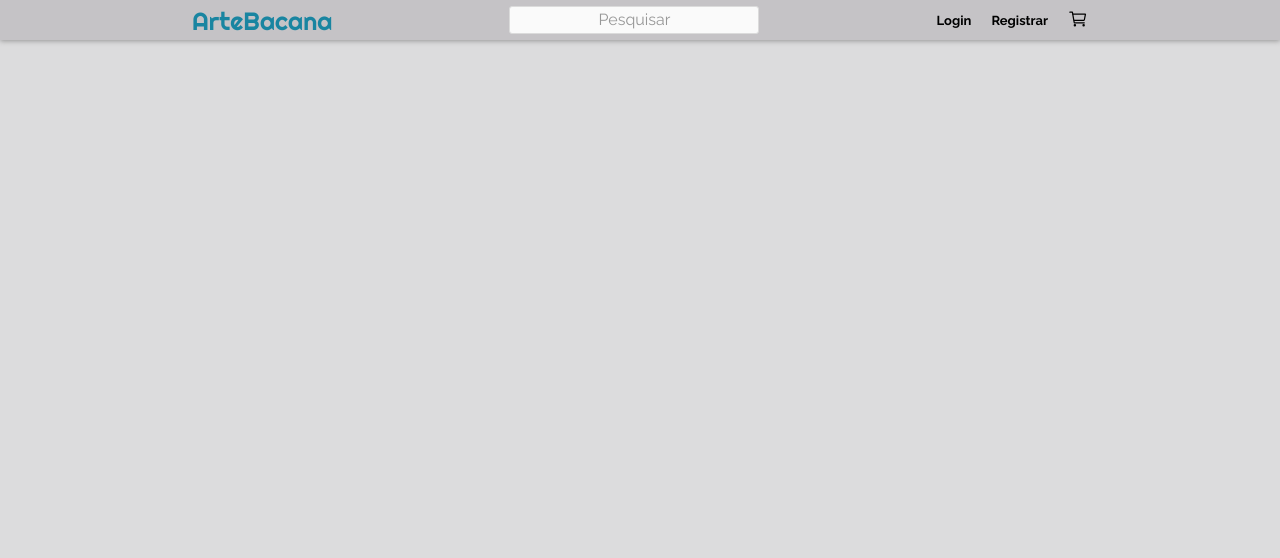
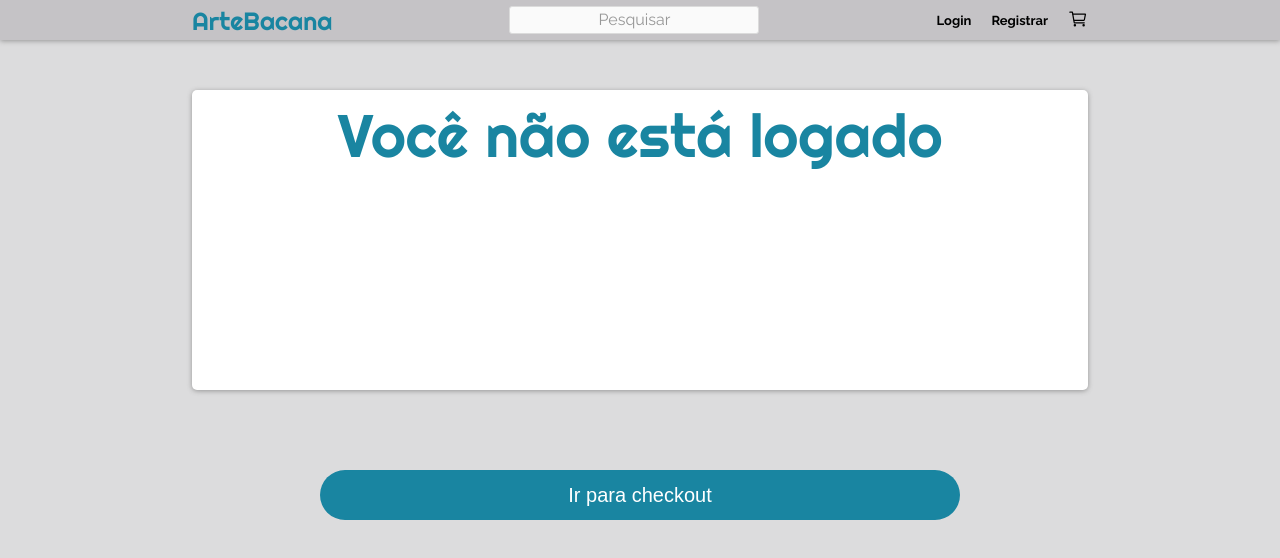
Before and after one commit to RomanJoseph/ArteBacanaFront, a React (Create React App) app: page /cart in a window 1280 px wide. Shown: the top 558 px of the page. Built offline with nearby package versions, Linux system fonts and the light colour scheme.

Commit message:
cart page style done

```diff
--- /dev/null
+++ b/src/components/CartItem.js
@@ -0,0 +1,105 @@
+import React from "react";
+import { useState, useEffect, useContext } from "react";
+import axios from 'axios';
+import styled from 'styled-components';
+
+import UserContext from '../contexts/UserContext';
+
+export default function CartItem({ cartItemId, setTotalValue, totalValue, index }) {
+    const { userData } = useContext(UserContext);
+
+    const [cartItem, setCartItem] = useState({});
+
+    useEffect(() => {
+        const promise = axios.get(`http://localhost:5000/products/${cartItemId}`);
+
+        promise.then(response => {
+            setCartItem(response.data);
+            setTotalValue(totalValue + Number(response.data.price));
+        })
+    }, []);
+
+    function removeItem() {
+        const promise = axios.put(`http://localhost:5000/cart/${index}`, {},
+            {
+                headers: {
+                    Authorization: `Bearer ${userData.token}`
+                }
+            });
+
+        promise.then(() => { console.log("deu bom") });
+    }
+
+    return (
+        <Container>
+            <div>
+                <img src={cartItem.image} />
+                <ArtName>{cartItem.name}</ArtName>
+                <AutorName>Por: {cartItem.seller}</AutorName>
+
+            </div>
+
+            <div>
+                <PriceTag>R$ {cartItem.price}</PriceTag>
+                <RemoveButton onClick={removeItem}>Remover</RemoveButton>
+            </div>
+        </Container>
+    )
+}
+
+const Container = styled.div`
+    display: flex;
+    align-items: center;
+    justify-content: space-between;
+
+    margin-bottom: 15px;
+
+    width: 100%;
+
+    div {
+        display: flex;
+        flex-direction: column;
+        align-items: center;
+    }
+
+    img {
+        width: 180px;
+        border-radius: 12px;
+        margin-bottom: 10px;
+    }
+`;
+
+const ArtName = styled.p`
+    font-size: 17px;
+    font-weight: bold;
+    margin-bottom: 3px;
+`;
+
+const AutorName = styled.p`
+    font-size: 14px;
+    margin-bottom: 10px;
+`;
+
+const PriceTag = styled.p`
+    font-size: 16px;
+    font-weight: bold;
+`;
+
+const RemoveButton = styled.button`
+    display: flex;
+    justify-content: center;
+    align-items: center;
+
+    width: 55px;
+    height: 25px;
+
+    margin-top: 5px;
+
+    border: none;
+
+    border-radius: 5em / 5em;
+
+    background-color: red;
+    color: #FFFFFF;
+    font-size: 10px;
+`;
--- a/src/pages/CartPage.js
+++ b/src/pages/CartPage.js
@@ -1,8 +1,122 @@
 import React from "react";
+import { useState, useEffect, useContext } from "react";
+import axios from 'axios';
+import styled from 'styled-components';
+
+import UserContext from '../contexts/UserContext';
+import CartItem from "../components/CartItem";
 
 export default function CartPage() {
+    const { userData } = useContext(UserContext);
+
+    const [cartItems, setCartItems] = useState([]);
+    const [totalValue, setTotalValue] = useState(0);
+
+    if (userData) {
+        useEffect(() => {
+            const promise = axios.get("http://localhost:5000/cart", {
+                headers: {
+                    Authorization: `Bearer ${userData.token}`
+                }
+            });
+
+            promise.then(response => {
+                setCartItems(response.data.cartArray);
+                console.log(response.data);
+            })
+        }, []);
+    }
+
     return (
-        <>
-        </>
+        <Container>
+            <CartContainer>
+                {!userData ?
+                    (
+                        <LoggedWarning>Você não está logado</LoggedWarning>
+                    ) :
+                    (
+                        <>
+                            {
+                                cartItems.map((cartItemId, key) => (
+                                    <CartItem cartItemId={cartItemId}
+                                        setTotalValue={setTotalValue}
+                                        totalValue={totalValue} index={key} />
+                                ))
+                            }
+
+                            <TotalValueContainer>
+                                <p>Total:</p>
+                                <p>R$ {totalValue.toFixed(2)}</p>
+                            </TotalValueContainer>
+                        </>
+                    )}
+
+
+            </CartContainer>
+
+            <CheckOutButton>
+                <p>Ir para checkout</p>
+            </CheckOutButton>
+
+        </Container>
     )
 }
+
+const Container = styled.div`
+    display: flex;
+    align-items: center;
+    flex-direction: column;
+
+    margin-top: 50px;
+
+    width: 100%;
+`;
+
+const CartContainer = styled.div`
+    display: flex;
+    flex-direction: column;
+    align-items: center;
+
+    width: 70%;
+    min-height: 300px;
+
+    padding: 15px;
+    margin-bottom: 50px;
+
+    box-shadow: 0 1px 5px rgb(150, 150, 150);
+
+    border-radius: 5px;
+
+    background-color: #FFFFFF;
+`;
+
+const LoggedWarning = styled.h1`
+    font-size: 60px;
+    color: #1985A1;
+`;
+
+const TotalValueContainer = styled.div`
+    display: flex;
+    justify-content: space-between;
+`;
+
+const CheckOutButton = styled.button`
+    display: flex;
+    justify-content: center;
+    align-items: center;
+
+    width: 50%;
+    height: 50px;
+
+    margin-top: 30px;
+    margin-bottom: 50px;
+
+    border: none;
+
+    border-radius: 5em / 5em;
+
+    background-color: #1985A1;
+    color: #FFFFFF;
+
+    font-size: 20px;
+`;
--- a/src/pages/ProductPage.js
+++ b/src/pages/ProductPage.js
@@ -18,7 +18,6 @@ export default function ProductPage() {
 
         promise.then(response => {
             setProduct(response.data);
-            console.log(response.data);
         })
     }, []);
 
```
